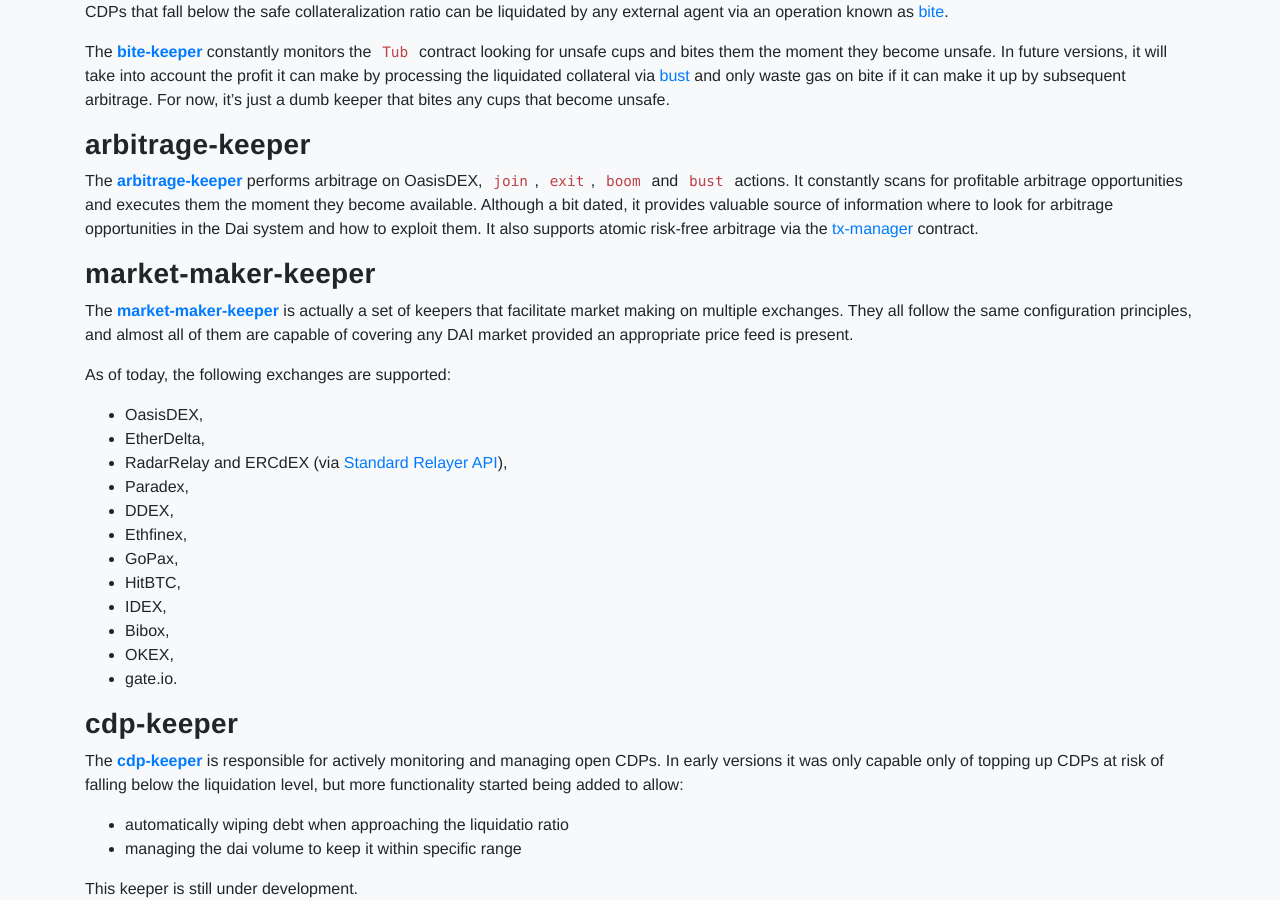
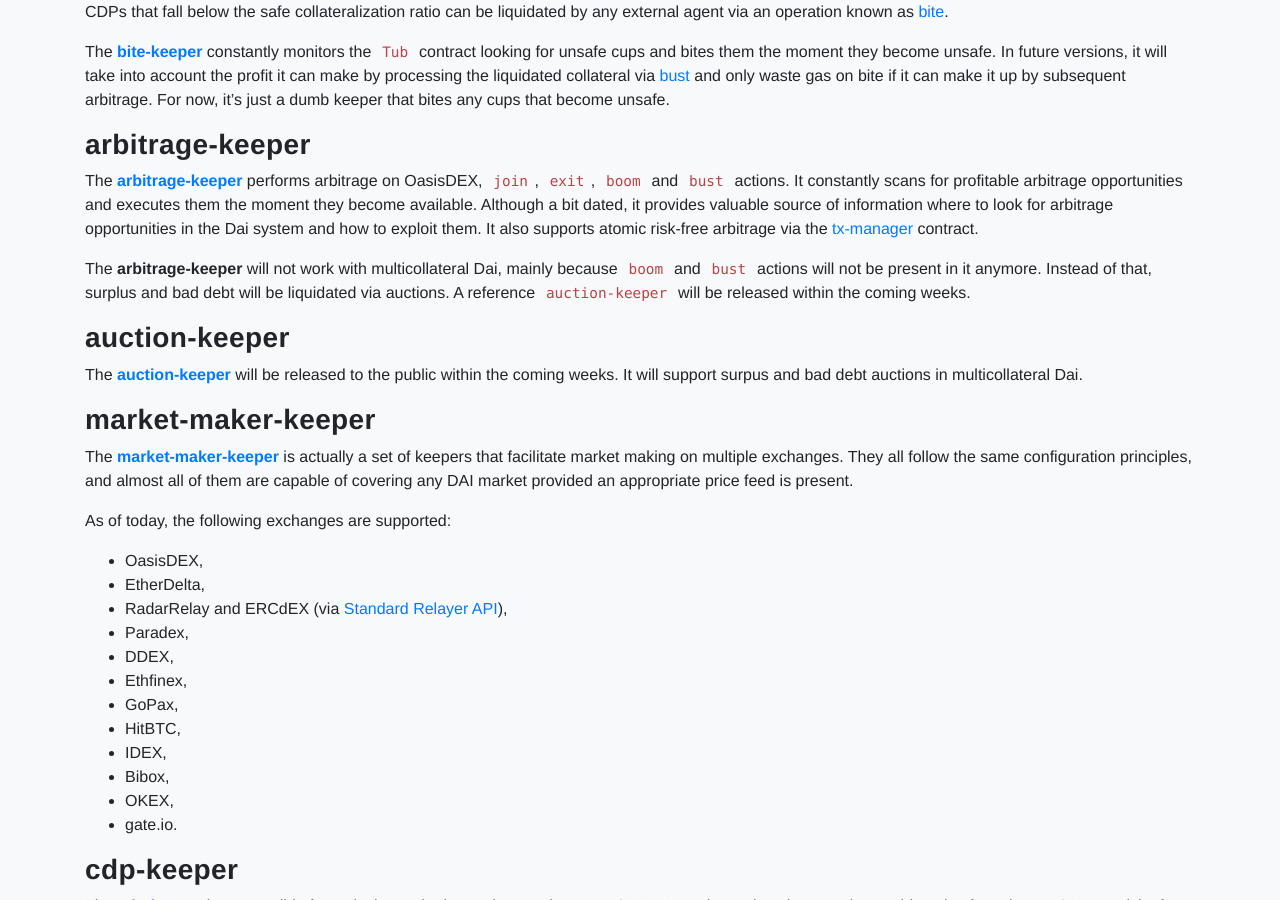
Before and after one commit to makerdao/developer.makerdao.com, a Jekyll site: the page built from keepers/index.md, in a window 1280 px wide and 900 px high, scrolled down 560 px. Built offline with Jekyll 4.4.1, drawn with Linux system fonts in a browser that asks for light colours; nearby versions of some CDN libraries.

Commit message:
"Keepers" section updated
Mentioned that `arbitrage-keeper` will go away, and that
`auction-keeper` will replace it.

```diff
--- a/keepers/index.md
+++ b/keepers/index.md
@@ -44,6 +44,18 @@ where to look for arbitrage opportunities in the Dai system and how to exploit t
 It also supports atomic risk-free arbitrage via the [tx-manager](https://github.com/makerdao/tx-manager)
 contract.
 
+The **arbitrage-keeper** will not work with multicollateral Dai, mainly because
+`boom` and `bust` actions will not be present in it anymore. Instead of that,
+surplus and bad debt will be liquidated via auctions. A reference `auction-keeper`
+will be released within the coming weeks.
+
+
+### auction-keeper
+
+The **[auction-keeper](https://github.com/makerdao/auction-keeper)** will be released
+to the public within the coming weeks. It will support surpus and bad debt auctions
+in multicollateral Dai.
+
 
 ### market-maker-keeper
 
```
